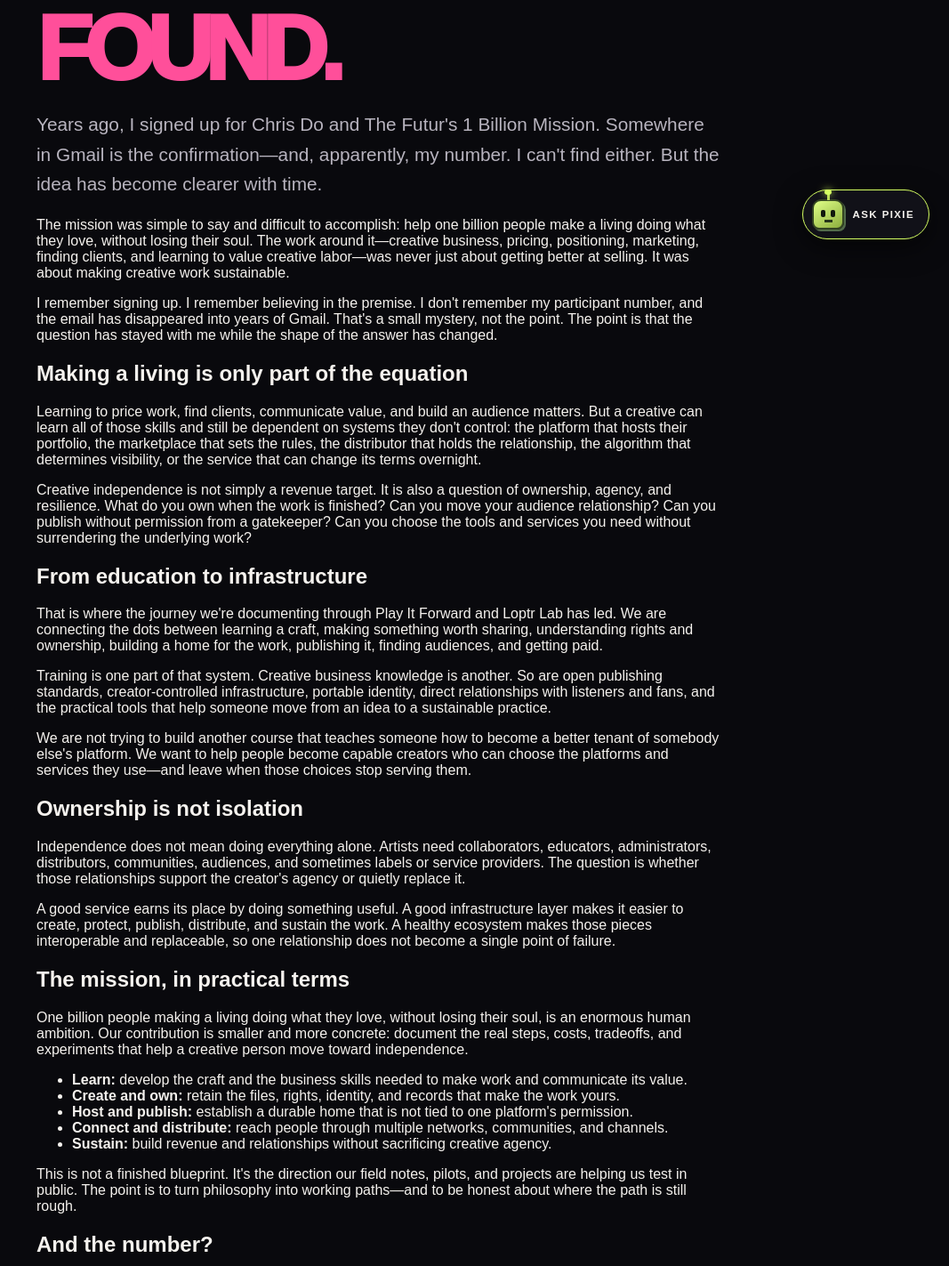
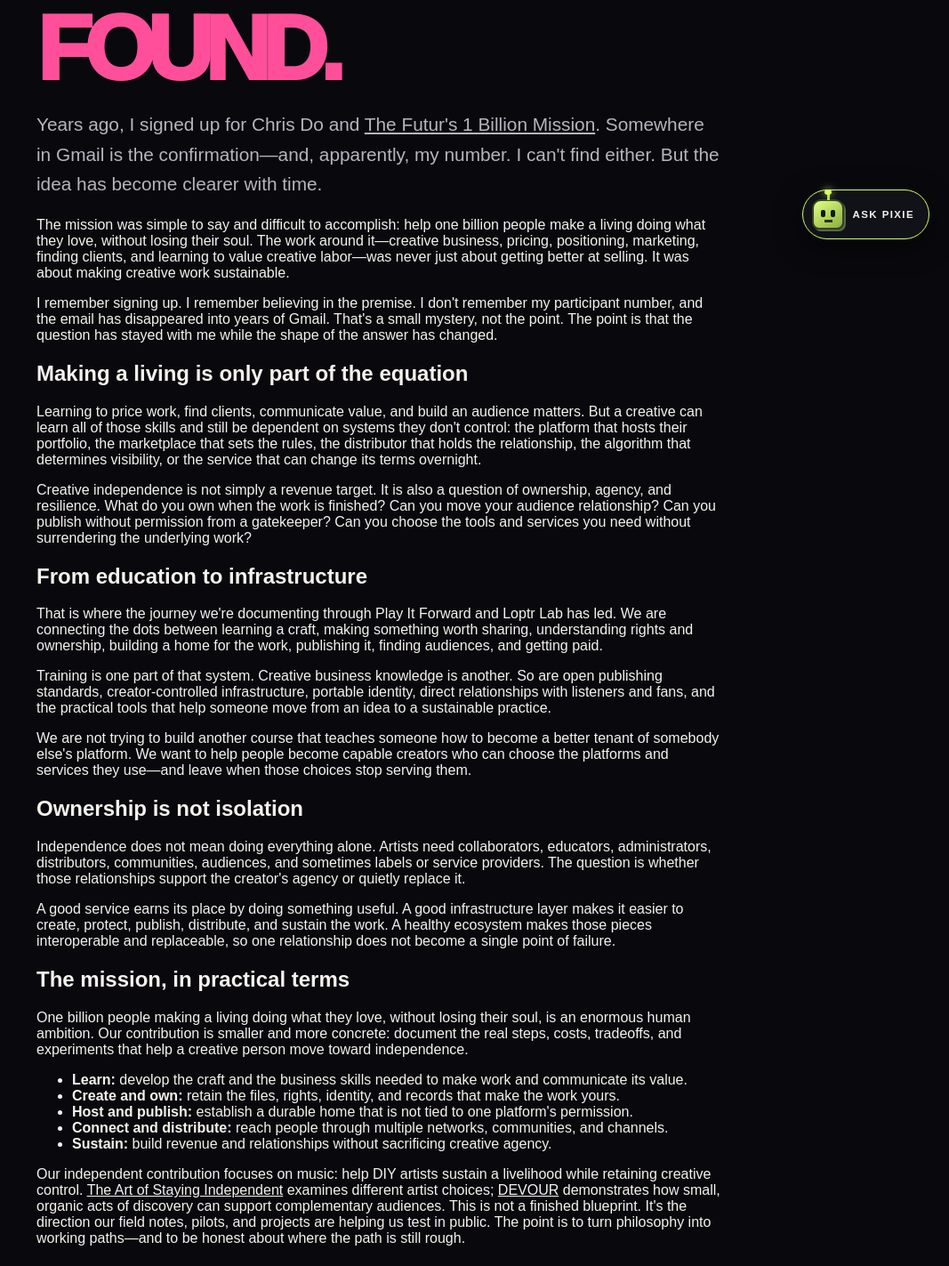
Before and after one commit to Loptr-Lab/pay-it-forward, a Next.js app: page /field-notes/one-billion-mission in a window 1280 px wide. Shown: the part 509-1932 px from the top of the page at 89% size, without its empty margins (213-1280 px from the left). Built offline with nearby package versions, Linux system fonts and the light colour scheme.

Commit message:
Clarify existing editorial purpose: sustainable creative livelihoods

```diff
--- a/src/app/field-notes/one-billion-mission/page.tsx
+++ b/src/app/field-notes/one-billion-mission/page.tsx
@@ -25,7 +25,7 @@ export default function Page() {
       <Breadcrumbs items={[{label:"Home",href:"/"},{label:"Field Notes",href:"/field-notes/"},{label:"A Number I Lost, A Mission I Found",href:"/field-notes/one-billion-mission/"}]}/>
       <p className="eyebrow">FIELD NOTES 012 · CREATIVE INDEPENDENCE · THE JOURNEY</p>
       <h1 className="editorial-title">A NUMBER I LOST.<br/><em>A MISSION I FOUND.</em></h1>
-      <p className="editorial-lede">Years ago, I signed up for Chris Do and The Futur's 1 Billion Mission. Somewhere in Gmail is the confirmation—and, apparently, my number. I can't find either. But the idea has become clearer with time.</p>
+      <p className="editorial-lede">Years ago, I signed up for Chris Do and <a href="https://thefutur.com/our-story">The Futur&apos;s 1 Billion Mission</a>. Somewhere in Gmail is the confirmation—and, apparently, my number. I can't find either. But the idea has become clearer with time.</p>
 
       <p>The mission was simple to say and difficult to accomplish: help one billion people make a living doing what they love, without losing their soul. The work around it—creative business, pricing, positioning, marketing, finding clients, and learning to value creative labor—was never just about getting better at selling. It was about making creative work sustainable.</p>
 
@@ -53,7 +53,7 @@ export default function Page() {
         <li><strong>Connect and distribute:</strong> reach people through multiple networks, communities, and channels.</li>
         <li><strong>Sustain:</strong> build revenue and relationships without sacrificing creative agency.</li>
       </ul>
-      <p>This is not a finished blueprint. It's the direction our field notes, pilots, and projects are helping us test in public. The point is to turn philosophy into working paths—and to be honest about where the path is still rough.</p>
+      <p>Our independent contribution focuses on music: help DIY artists sustain a livelihood while retaining creative control. <Link href="/field-notes/the-art-of-staying-independent/">The Art of Staying Independent</Link> examines different artist choices; <Link href="/music/devour/">DEVOUR</Link> demonstrates how small, organic acts of discovery can support complementary audiences. This is not a finished blueprint. It's the direction our field notes, pilots, and projects are helping us test in public. The point is to turn philosophy into working paths—and to be honest about where the path is still rough.</p>
 
       <h2>And the number?</h2>
       <p>Maybe the email will turn up. Maybe someone at The Futur can find the record. I would love to recover the number—not as a credential, but as a breadcrumb connecting an old commitment to the work happening now.</p>
```
